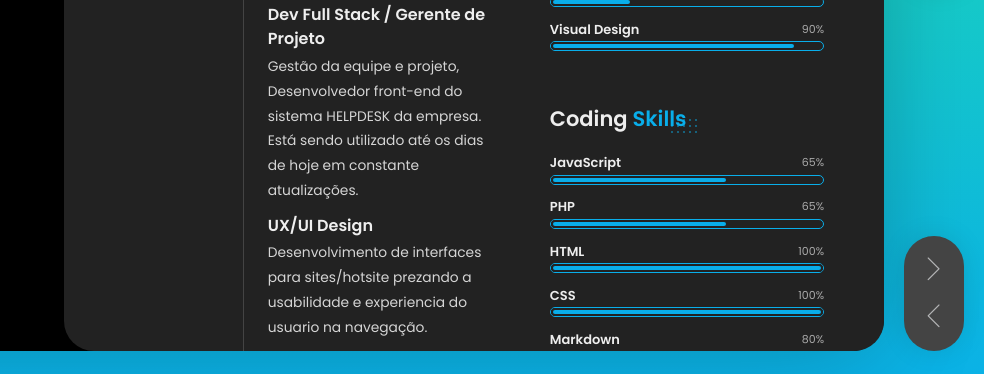
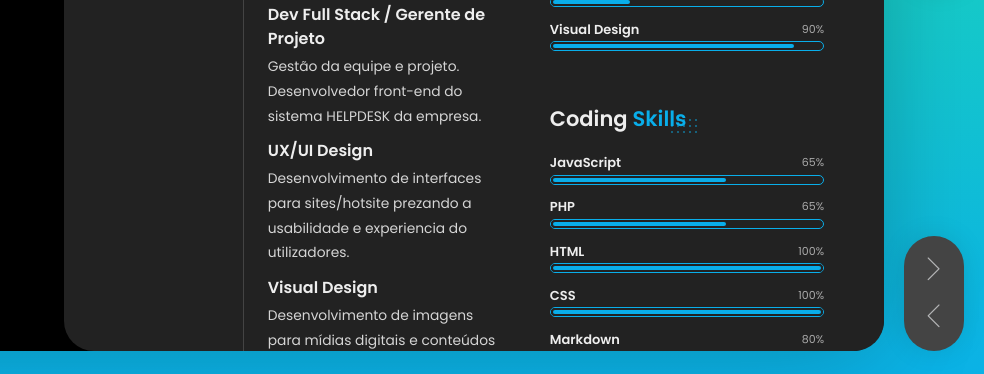
Before and after one commit to marc-go/marc-cv, a website: page index.html in a window 1280 px wide. Both pictures are taken after a click on the element 1235 px from the left and 220 px from the top of the page. Shown: the part 369-743 px from the top of the page, 296-1280 px from the left. Drawn offline with Linux system fonts and the light colour scheme; some packages are replaced by stand-ins of ours.

Commit message:
correção de textos da minhas experiencias

```diff
--- a/index.html
+++ b/index.html
@@ -578,9 +578,9 @@
                             <h4 class="item-title">Consultor de TI</h4>
                             <p>Consultoria em assuntos relacionados ao departamento de TI da empresa.</p>
                             <h4 class="item-title">Dev Full Stack / Gerente de Projeto</h4>
-                            <p>Gestão da equipe e projeto, Desenvolvedor front-end do sistema HELPDESK da empresa. Está sendo utilizado até os dias de hoje em constante atualizações.</p>
+                            <p>Gestão da equipe e projeto. Desenvolvedor front-end do sistema HELPDESK da empresa.</p>
                             <h4 class="item-title">UX/UI Design</h4>
-                            <p>Desenvolvimento de interfaces para sites/hotsite prezando a usabilidade e experiencia do usuario na navegação.</p>
+                            <p>Desenvolvimento de interfaces para sites/hotsite prezando a usabilidade e experiencia do utilizadores.</p>
                             <h4 class="item-title">Visual Design</h4>
                             <p>Desenvolvimento de imagens para mídias digitais e conteúdos de impressão, camisetas, brindes, banners etc.</p>
                           </div>
@@ -622,7 +622,7 @@
                             <h4 class="item-title">Consultor de Ti</h4>
                             <p>Consultoria em assuntos relacionados ao departamento de TI da empresa.</p>
                             <h4 class="item-title">Dev Full Stack / Gerente de Projeto</h4>
-                            <p>Gestão da equipe e projeto, Desenvolvedor front-end do sistema HELPDESK da empresa. Está sendo utilizado até os dias de hoje em constante atualizações.</p>
+                            <p>Gestão da equipe e projeto, Desenvolvedor front-end do sistema HELPDESK da empresa.</p>
                             <h4 class="item-title">UX/UI Design</h4>
                             <p>Desenvolvendo conteúdos para propagandas publicitárias, mídias sociais, email marketing e canais internos institucionais da empresa.</p>
                           </div>
```
